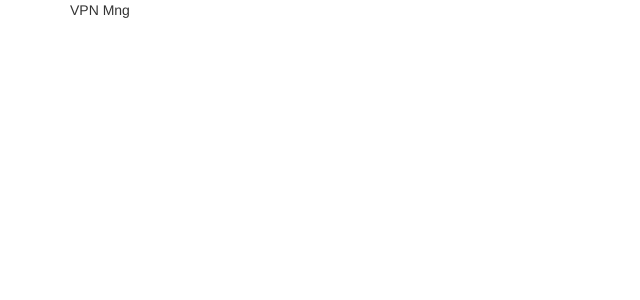
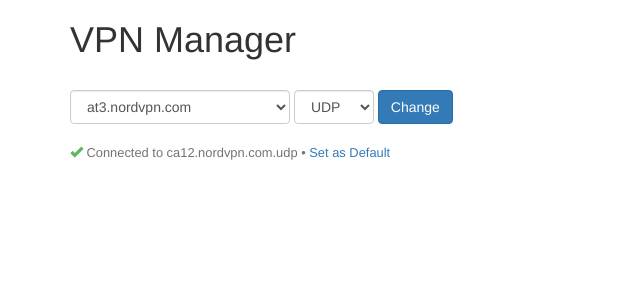
Before and after one commit to drinkataco/vpnmanager, a Flask app: page / in a window 1280 px wide. Before the commit the part shown is almost empty. Shown: the top 300 px of the page, without its empty margins (0-640 px from the left). Run offline with Flask 2, Linux system fonts and the light colour scheme; some libraries are stand-ins or nearby versions.

Commit message:
Basic Design

```diff
--- a/Gruntfile.js
+++ b/Gruntfile.js
@@ -27,7 +27,6 @@ module.exports = function(grunt) {
         }
     });
 
-    // grunt.registerTask('default', [ 'bower:install']);
     grunt.registerTask('default',
       ['bower:install',
        'clean:dist']
--- a/vpnmanager/static/style.css
+++ b/vpnmanager/static/style.css
@@ -0,0 +1,27 @@
+.vpn-form {
+    margin: 20px 0;
+}
+
+.vpn-form .vpn-form-select {
+    width: 220px;
+}
+
+.vpn-form .vpn-form-tmn {
+    width: 80px
+}
+
+.vpn-status {
+    font-size: .92em;
+}
+
+.vpn-status {
+    color: #737373
+}
+
+.vpn-status .glyphicon-ok {
+    color: #5CB85C;
+}
+
+.vpn-status .glyphicon-remove {
+    color: #D9534F;
+}
--- a/vpnmanager/templates/index.html
+++ b/vpnmanager/templates/index.html
@@ -1,4 +1,36 @@
 {% extends "layout.html" %}
 {% block body %}
-    VPN Mng
+    <div class="row vpn-header">
+        <div class="col-sm-6">
+            <h1>VPN Manager</h1>
+        </div>
+        <div class="col-sm-6">
+        </div>
+    </div>
+    <form class="vpn-form form-inline">
+        <div class="form-group">
+            <label for="vpn-selection" class="sr-only">Select VPN</label>
+            <select class="form-control vpn-form-select" id="vpn-selection">
+                <option>at3.nordvpn.com</option>
+                <option>au10.nordvpn.com</option>
+                <option>au11.nordvpn.com</option>
+                <option>be1.nordvpn.com</option>
+                <option>ca12.nordvpn.com</option>
+                <option>ca1.nordvpn.com</option>
+                <option>ca2.nordvpn.com</option>
+                <option>ca3.nordvpn.com</option>
+                <option>ca4.nordvpn.com</option>
+            </select>
+            <select class="form-control vpn-form-tmn">
+                <option>UDP</option>
+                <option>TCP</option>
+            </select>
+        </div>
+        <button type="submit" class="btn btn-primary">Change</button>
+    </form>
+    <div class="vpn-status">
+        <span class="glyphicon glyphicon-ok"></span> Connected to ca12.nordvpn.com.udp &bull; <a href="#">Set as Default</a>
+    </div>
+    <div class="vpn-options">
+    </div>
 {% endblock %}
```
